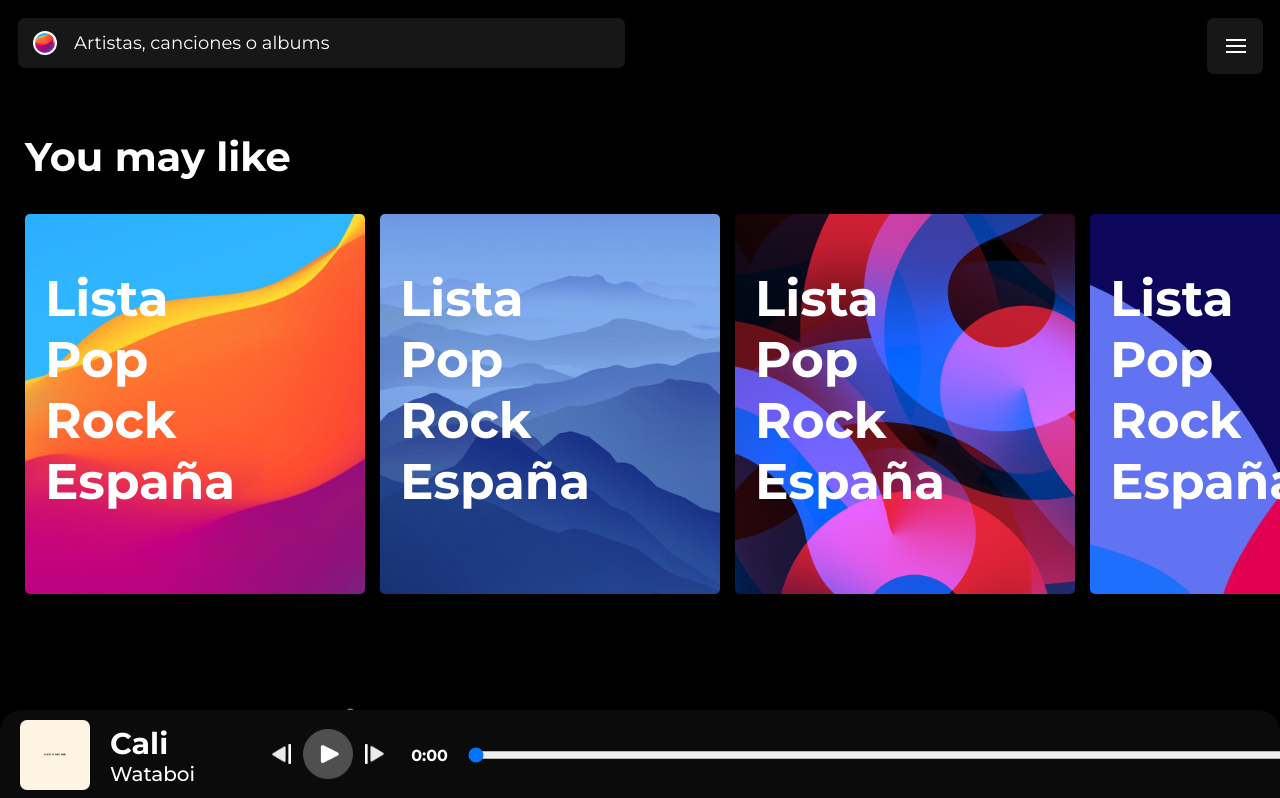
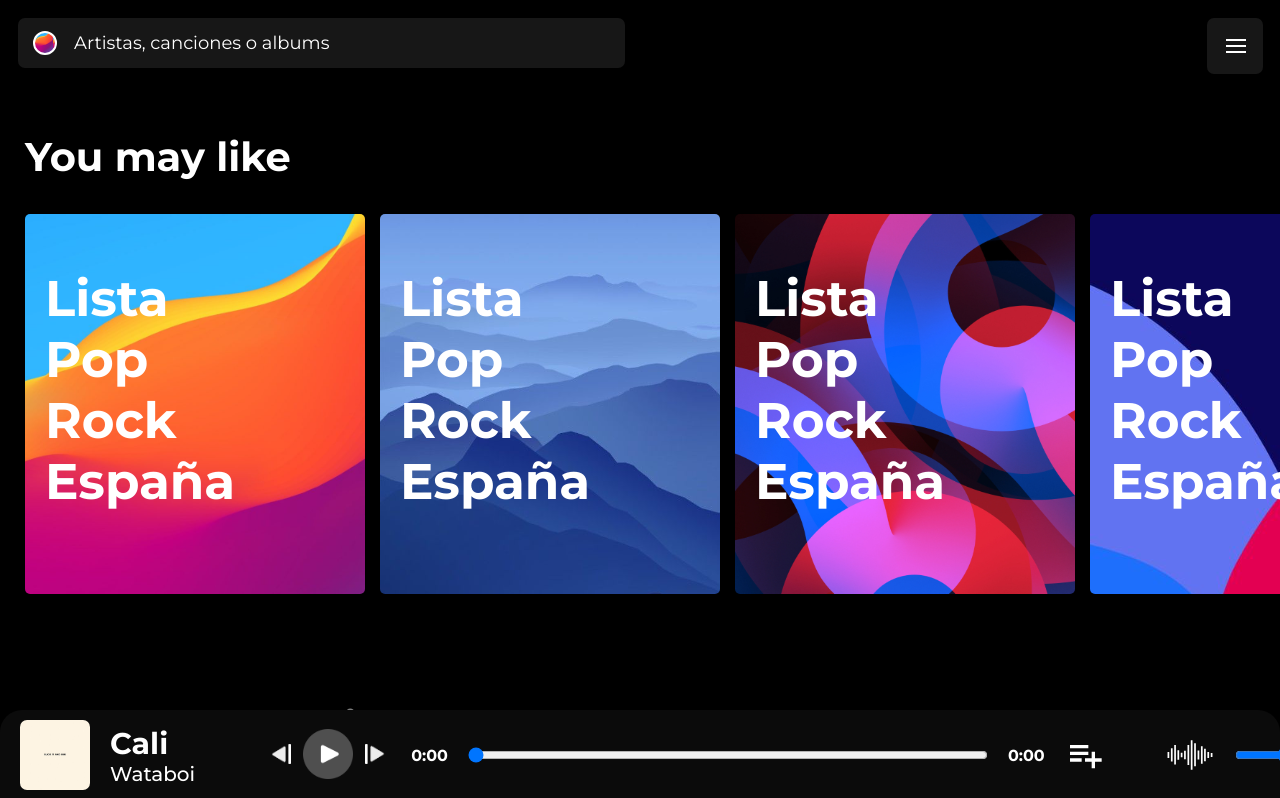
Before and after one commit to haykbit/react-music-player, a React (Create React App) app in the folder client/: page /home-page in a window 1280 px wide. Shown: the top 798 px of the page. Built offline with nearby package versions, Linux system fonts and the light colour scheme; no server answers.

Commit message:
style: fixed AlbumExplorer style

```diff
--- a/client/src/components/AlbumExplorer/style/albumexplorer.scss
+++ b/client/src/components/AlbumExplorer/style/albumexplorer.scss
@@ -1,5 +1,4 @@
 .album-container {
-  margin-left: 25px;
   margin-top: 85px;
   margin-bottom: 130px;
 
--- a/client/src/components/SongBar/style/songbar.scss
+++ b/client/src/components/SongBar/style/songbar.scss
@@ -47,7 +47,7 @@
     margin-left: 20px;
 
     .progress {
-      width: 900px;
+      width: 520px;
       margin: 0px 20px 0px 20px;
     }
 
```
